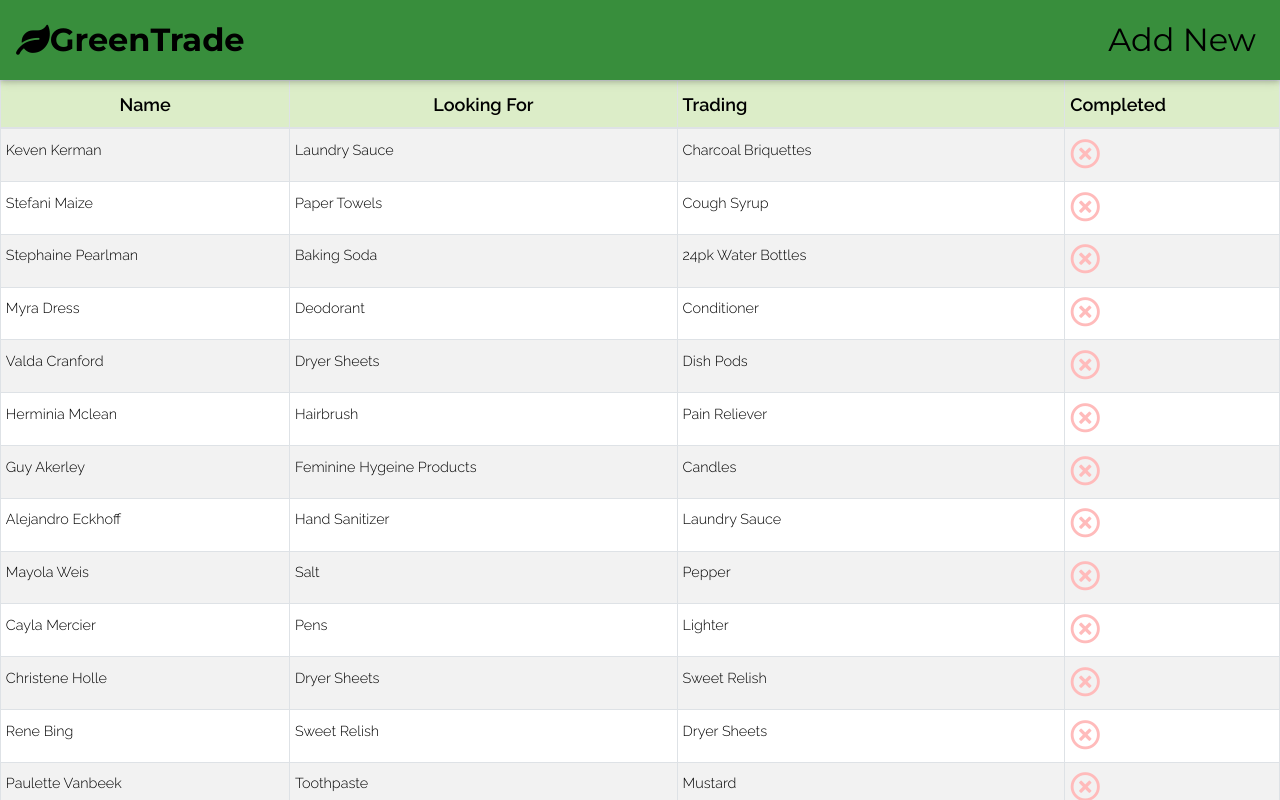
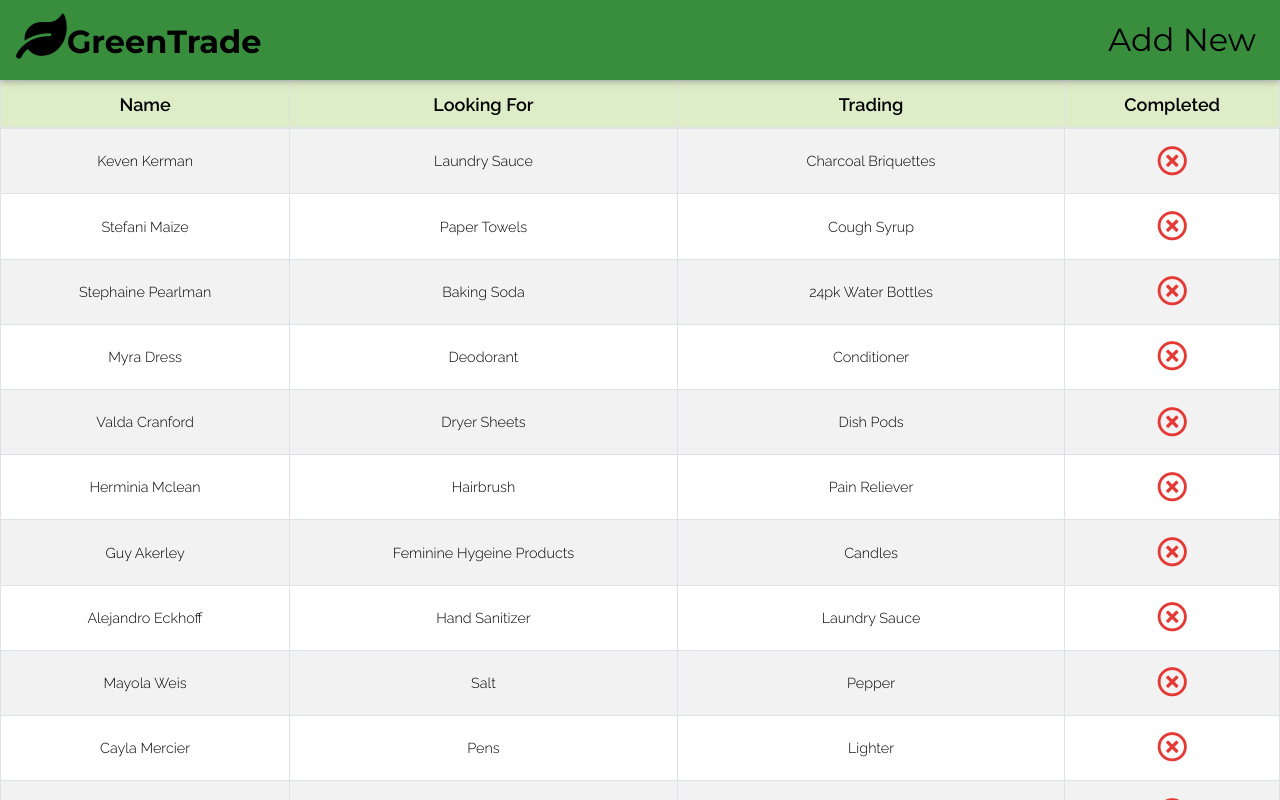
Before and after one commit to swstegall/green-trade, a React (Create React App) app in the folder frontend/: page / in a window 1280 px wide. Shown: the top 800 px of the page. Built offline with nearby package versions, Linux system fonts and the light colour scheme.

Commit message:
Changed 🅱utton color

```diff
--- a/frontend/src/components/body/body.tsx
+++ b/frontend/src/components/body/body.tsx
@@ -31,6 +31,8 @@ export class Body extends Component<
                 color: "#000000",
                 fontFamily: "Raleway",
                 fontSize: "regular",
+                textAlign: "center",
+                verticalAlign: "middle"
               }}
             >
               {item.name}
@@ -40,6 +42,8 @@ export class Body extends Component<
                 color: "#000000",
                 fontFamily: "Raleway",
                 fontSize: "regular",
+                textAlign: "center",
+                verticalAlign: "middle"
               }}
             >
               {item.lookingFor}
@@ -49,19 +53,21 @@ export class Body extends Component<
                 color: "#000000",
                 fontFamily: "Raleway",
                 fontSize: "regular",
+                textAlign: "center",
+                verticalAlign: "middle"
               }}
             >
               {item.trading}
             </td>
-            <td>
+            <td style={{ textAlign: "center", fontSize: "30px", verticalAlign: "middle" }}>
               {item.completed ? (
                 <i
-                  style={{ color: "#BBFFBB", fontSize: "30px" }}
+                  style={{ color: "#e53935" }}
                   className={"fas fa-check"}
                 ></i>
               ) : (
                   <i
-                  style={{ color: "#FFBBBB", fontSize: "30px" }}
+                    style={{ color: "#e53935" }}
                     className={"far fa-times-circle"}
                   ></i>
                 )}
@@ -95,6 +101,8 @@ export class Body extends Component<
                 color: "#000000",
                 fontFamily: "Raleway",
                 fontSize: "regular",
+                textAlign: "center",
+                verticalAlign: "middle"
               }}
             >
               {item.name}
@@ -104,6 +112,8 @@ export class Body extends Component<
                 color: "#000000",
                 fontFamily: "Raleway",
                 fontSize: "regular",
+                textAlign: "center",
+                verticalAlign: "middle"
               }}
             >
               {item.lookingFor}
@@ -113,19 +123,21 @@ export class Body extends Component<
                 color: "#000000",
                 fontFamily: "Raleway",
                 fontSize: "regular",
+                textAlign: "center",
+                verticalAlign: "middle"
               }}
             >
               {item.trading}
             </td>
-            <td>
+            <td style={{ textAlign: "center", fontSize: "30px", verticalAlign: "middle" }}>
               {item.completed ? (
                 <i
-                  style={{ color: "#BBFFBB", fontSize: "30px" }}
+                  style={{ color: "#e53935" }}
                   className={"fas fa-check"}
                 ></i>
               ) : (
                   <i
-                  style={{ color: "#FFBBBB", fontSize: "30px" }}
+                    style={{ color: "#e53935" }}
                     className={"far fa-times-circle"}
                   ></i>
                 )}
@@ -189,6 +201,7 @@ export class Body extends Component<
                       fontFamily: "Raleway",
                       fontWeight: "bold",
                       fontSize: "large",
+                      textAlign: "center"
                     }}
                   >
                     Trading
@@ -201,6 +214,7 @@ export class Body extends Component<
                       fontFamily: "Raleway",
                       fontWeight: "bold",
                       fontSize: "large",
+                      textAlign: "center"
                     }}
                   >
                     Completed
--- a/frontend/src/components/cards/addNewCard.tsx
+++ b/frontend/src/components/cards/addNewCard.tsx
@@ -79,7 +79,7 @@ export class AddNewCard extends Component<
             />
           </MDBModalBody>
           <MDBModalFooter>
-            <MDBBtn color="secondary" onClick={this.props.addNew}>
+            <MDBBtn goutline color="secondary" onClick={this.props.addNew}>
               Close
             </MDBBtn>
             <MDBBtn color="primary" onClick={this.submitChange}>
--- a/frontend/src/components/navbar/navbar.tsx
+++ b/frontend/src/components/navbar/navbar.tsx
@@ -38,7 +38,7 @@ export class Navbar extends Component<
                     fontWeight: "bold",
                   }}
                 >
-                  <i className="fas fa-leaf" style={{ fontSize: "30px" }}></i>
+                  <i className="fas fa-leaf" style={{ fontSize: "45px" }}></i>
                   GreenTrade
                 </strong>
               </MDBNavbarBrand>
```
Lines whose indentation alone changed are shown as unchanged.
